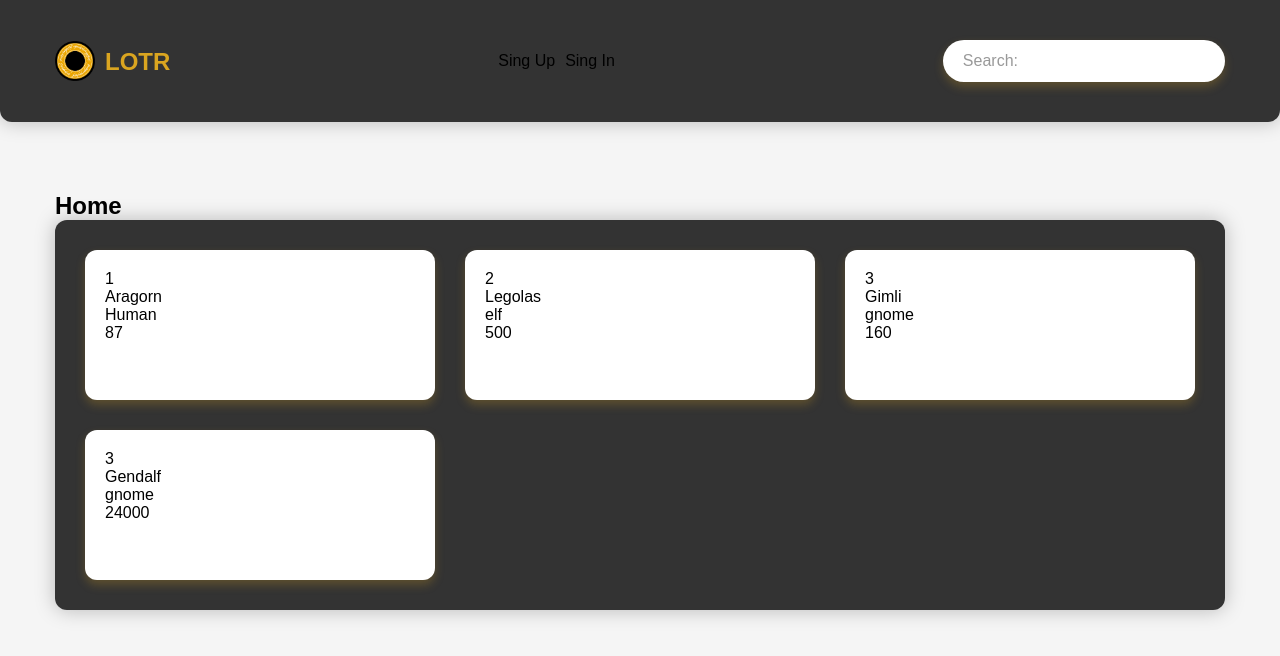
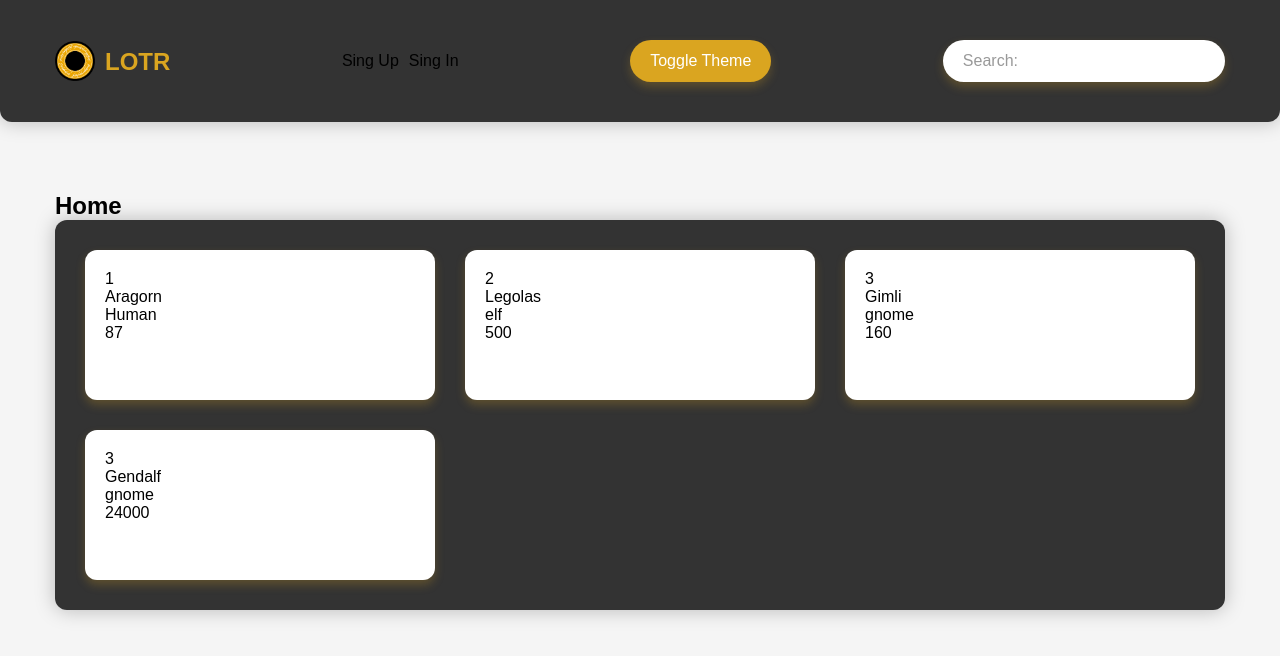
Before and after one commit to Evangeliont/Lord_of_the_rings, a React (Vite) app: page / in a window 1280 px wide. Shown: the top 656 px of the page. Built offline with nearby package versions, Linux system fonts and the light colour scheme.

Commit message:
dev : added context

```diff
--- /dev/null
+++ b/src/Context/ThemeContext.tsx
@@ -0,0 +1,42 @@
+import { createContext, useState, useMemo, ReactNode } from "react";
+import PropTypes from "prop-types";
+
+interface ThemeContextProps {
+  children: ReactNode;
+}
+
+interface ThemeContextInterface {
+  theme: string;
+  toggleTheme: () => void;
+}
+
+export const ThemeContext = createContext<ThemeContextInterface>({
+  theme: "black",
+  toggleTheme: () => {},
+});
+
+export const ThemeProvider = ({ children }: ThemeContextProps) => {
+  const [theme, setTheme] = useState("black");
+
+  const toggleTheme = () => {
+    setTheme((prevTheme) => (prevTheme === "black" ? "white" : "black"));
+  };
+
+  const themeContextValue = useMemo(
+    () => ({
+      theme,
+      toggleTheme,
+    }),
+    [theme]
+  );
+
+  return (
+    <ThemeContext.Provider value={themeContextValue}>
+      {children}
+    </ThemeContext.Provider>
+  );
+};
+
+ThemeProvider.propTypes = {
+  children: PropTypes.node,
+};
--- /dev/null
+++ b/src/components/Button/index.ts
@@ -0,0 +1 @@
+export * from "./Button";
--- a/src/components/Header/Header.tsx
+++ b/src/components/Header/Header.tsx
@@ -1,12 +1,20 @@
+import { useContext } from "react";
 import { Container } from "../Container";
 import { Auth } from "../Auth";
 import { Search } from "./Search";
 import logo from "../../assets/images/logotype.png";
 import s from "./header.module.scss";
+import { ThemeContext } from "../../Context/ThemeContext";
 
 export const Header = () => {
+  const currentTheme = useContext(ThemeContext);
+
   return (
-    <header className={s.header}>
+    <header
+      className={`${s.header} ${
+        currentTheme.theme === "black" ? s.headerBlack : s.headerWhite
+      }`}
+    >
       <Container>
         <div className={s.headerWrapper}>
           <a className={s.headerLogoLink} href="/">
@@ -14,6 +22,9 @@ export const Header = () => {
             <h1 className={s.headerLogoTitle}>LOTR</h1>
           </a>
           <Auth />
+          <button className={s.headerButton} onClick={currentTheme.toggleTheme}>
+            Toggle Theme
+          </button>
           <Search />
         </div>
       </Container>
--- a/src/components/Header/header.module.scss
+++ b/src/components/Header/header.module.scss
@@ -4,7 +4,6 @@
 
 .header {
   padding: 40px 0;
-  background-color: $color-black;
   box-shadow: 0 0 20px $color-shadow;
   border-bottom-left-radius: 12px;
   border-bottom-right-radius: 12px;
@@ -30,4 +29,31 @@
     @include subTitle;
     color: $color-gold;
   }
+
+  &Button {
+    @include quote;
+    color: $color-white;
+    border: 0;
+    outline: 0;
+    background-color: transparent;
+    padding: 5px 20px;
+    background-color: $color-gold;
+    box-shadow: 0 5px 10px $color-shadow-gold;
+    border-radius: 25px;
+    transition: box-shadow 0.2s ease-in-out;
+    cursor: pointer;
+  }
+
+  &Button:hover {
+    box-shadow: 0 7px 20px $color-shadow-gold-hover;
+  }
 }
+.headerBlack {
+  transition: all 0.2s ease-in-out;
+  background-color: $color-black;
+}
+
+.headerWhite {
+  transition: all 0.2s ease-in-out;
+  background-color: $color-white;
+}
--- a/src/main.tsx
+++ b/src/main.tsx
@@ -1,6 +1,7 @@
 import React from "react";
 import ReactDOM from "react-dom/client";
 import "./assets/scss/main.global.scss";
+import { ThemeProvider } from "./Context/ThemeContext";
 import App from "./App";
 
 const root = ReactDOM.createRoot(
@@ -9,6 +10,8 @@ const root = ReactDOM.createRoot(
 
 root.render(
   <React.StrictMode>
-    <App />
+    <ThemeProvider>
+      <App />
+    </ThemeProvider>
   </React.StrictMode>
 );
--- /dev/null
+++ b/src/store/slices/userSlice.ts
@@ -0,0 +1 @@
+import { createSlice } from "@reduxjs/toolkit";
--- /dev/null
+++ b/src/store/store.ts
@@ -0,0 +1 @@
+import { configureStore } from "@reduxjs/toolkit";
```
Also changed, not shown: src/components/Button/Button.tsx (added, +14 -0 lines), src/hooks/useTheme.ts (deleted, +0 -19 lines).
